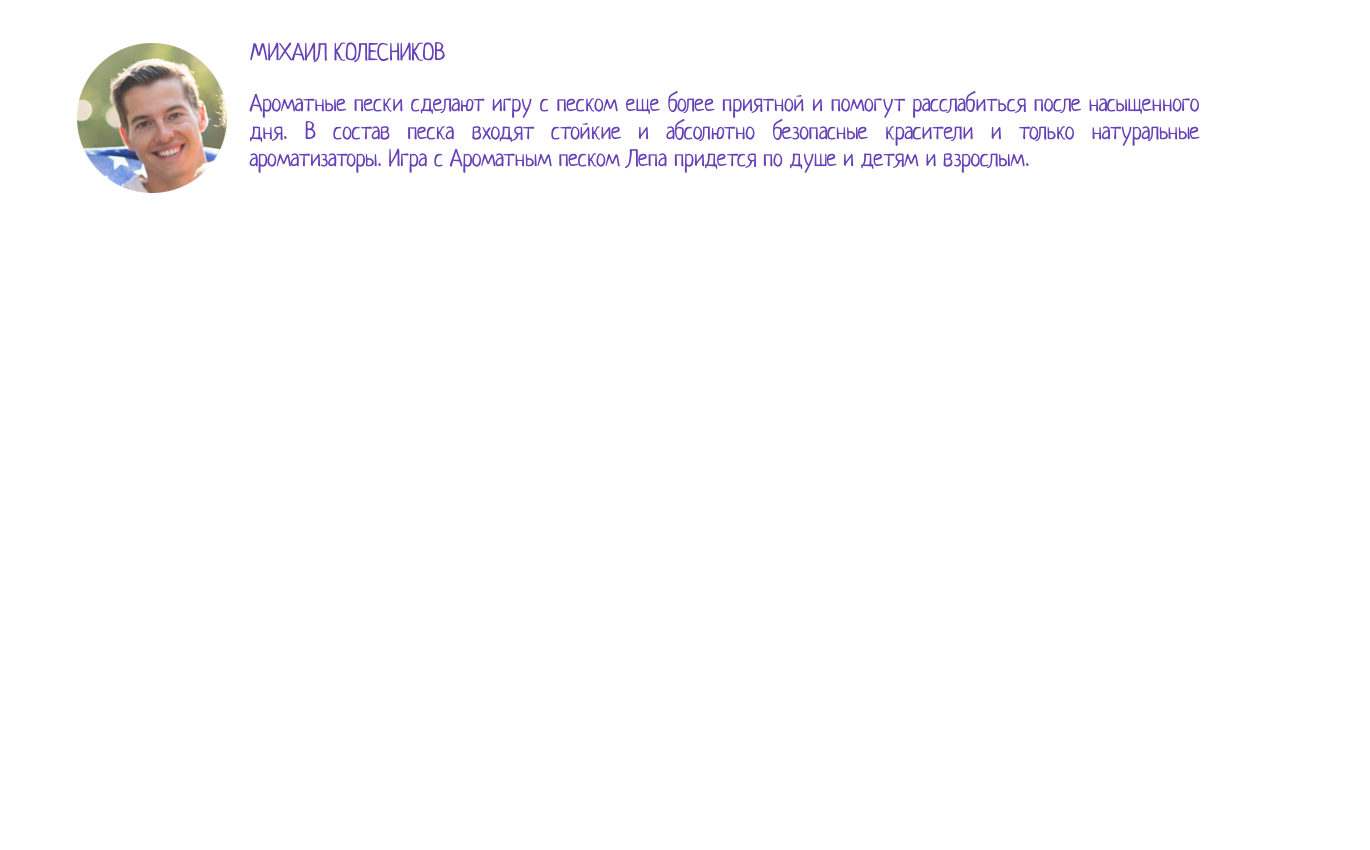
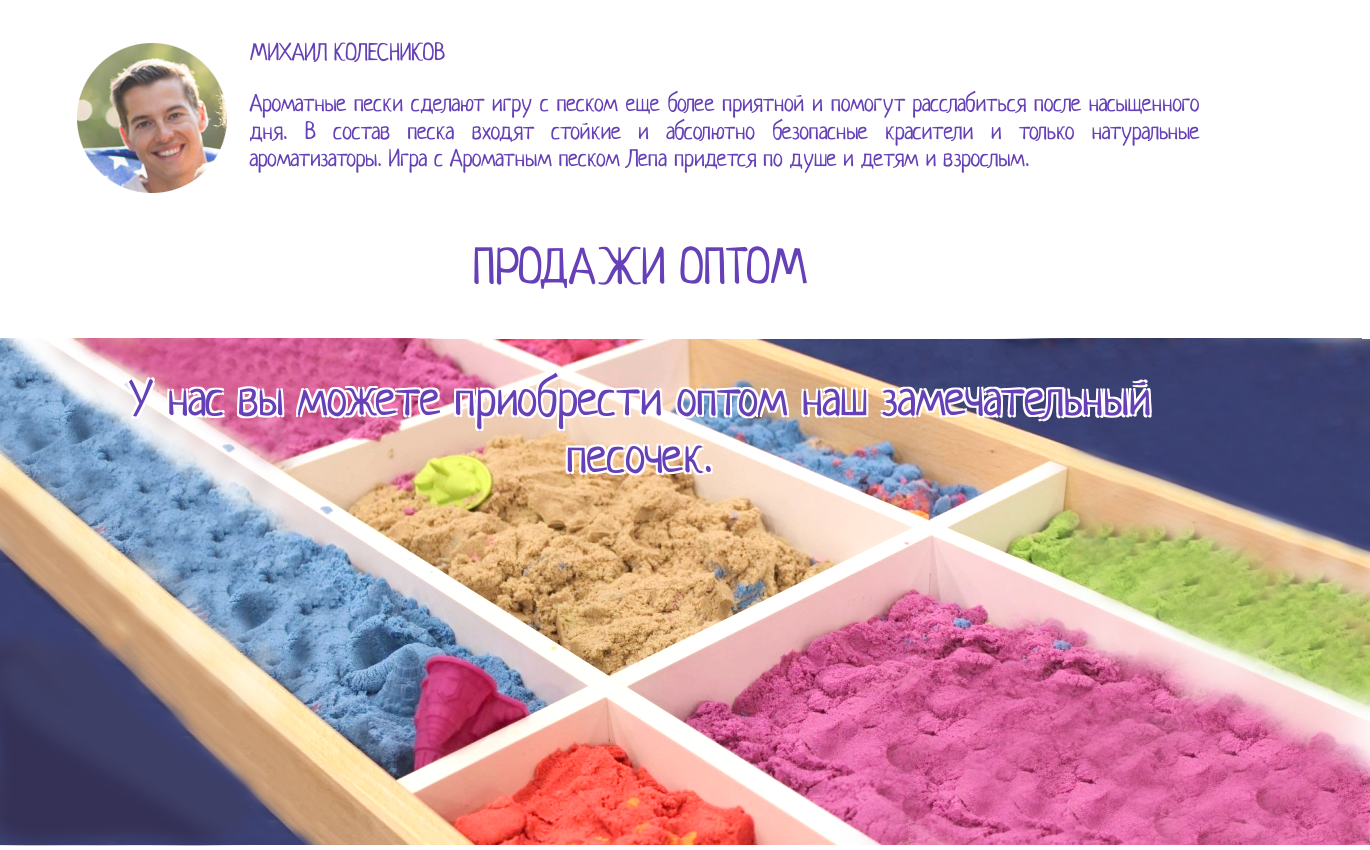
Before and after one commit to erised-ice/Sand, a plain HTML site: page index.html in a window 1280 px wide. Shown: the part 5156-6006 px from the top of the page, 1370 px wide, since content can reach past the window. Before the commit the page ends 5395 px from the top, so only its background shows below. Drawn offline with nearby package versions, Linux system fonts and the light colour scheme.

Commit message:
add-text-stroke-and

```diff
--- a/css/screen.css
+++ b/css/screen.css
@@ -420,6 +420,29 @@ body {
     width: 100%;
 }
 
+.wholesale__main {
+    position: relative;
+    text-align: center;
+}
+
+.wholesale__inner {
+    position: absolute;
+    top: 0;
+    left: 50%;
+    transform: translate(-50%, 0);
+    font-size: 50px;
+    padding-top: 37px;
+    text-shadow:
+            -2px -2px 0 #fff,
+            2px -2px 0 #fff,
+            -2px 2px 0 #fff,
+            2px 2px 0 #fff;
+}
+
+.wholesale__title {
+    margin-bottom: 37px;
+}
+
 @media (min-width: 1024px) {
     .email__value:hover {
         text-decoration: underline;
--- a/index.html
+++ b/index.html
@@ -249,6 +249,13 @@
             </div>
         </div>
     </div>
+    <div class="wholesale">
+        <div class="wholesale__title title">Продажи оптом</div>
+        <div class="wholesale__main">
+            <img src="img/Wholesale/BackgroundSands.png" alt="" class="wholesale__picture">
+            <div class="wholesale__inner inner">У нас вы можете приобрести оптом наш замечательный песочек.</div>
+        </div>
+    </div>
 </main>
 <footer class="footer">
     <div class="footer__inner inner"></div>
```
Also changed, not shown: img/Wholesale/BackgroundSands.png (added), img/Wholesale/EG.png (added), img/Wholesale/OB.png (added).
